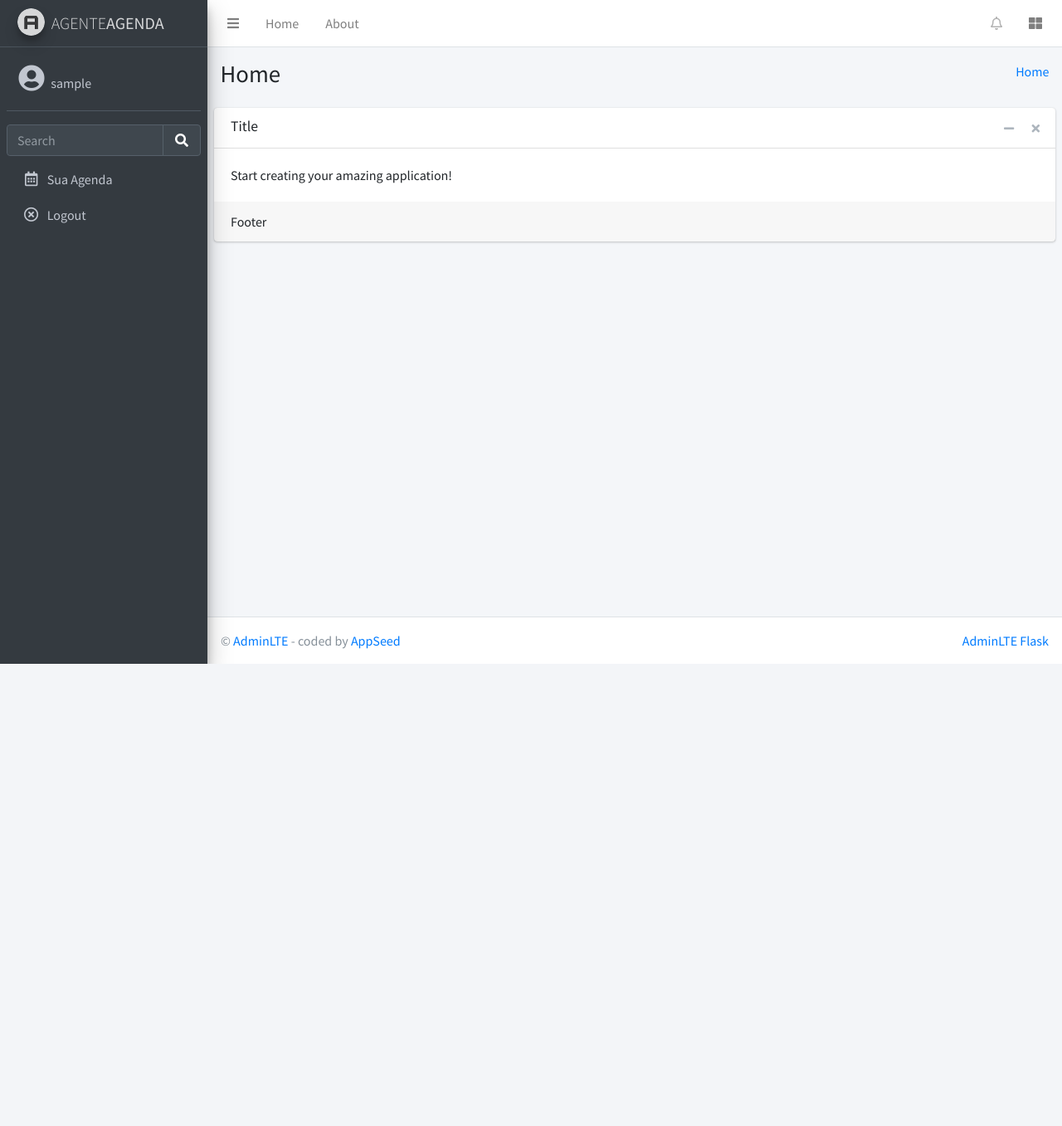
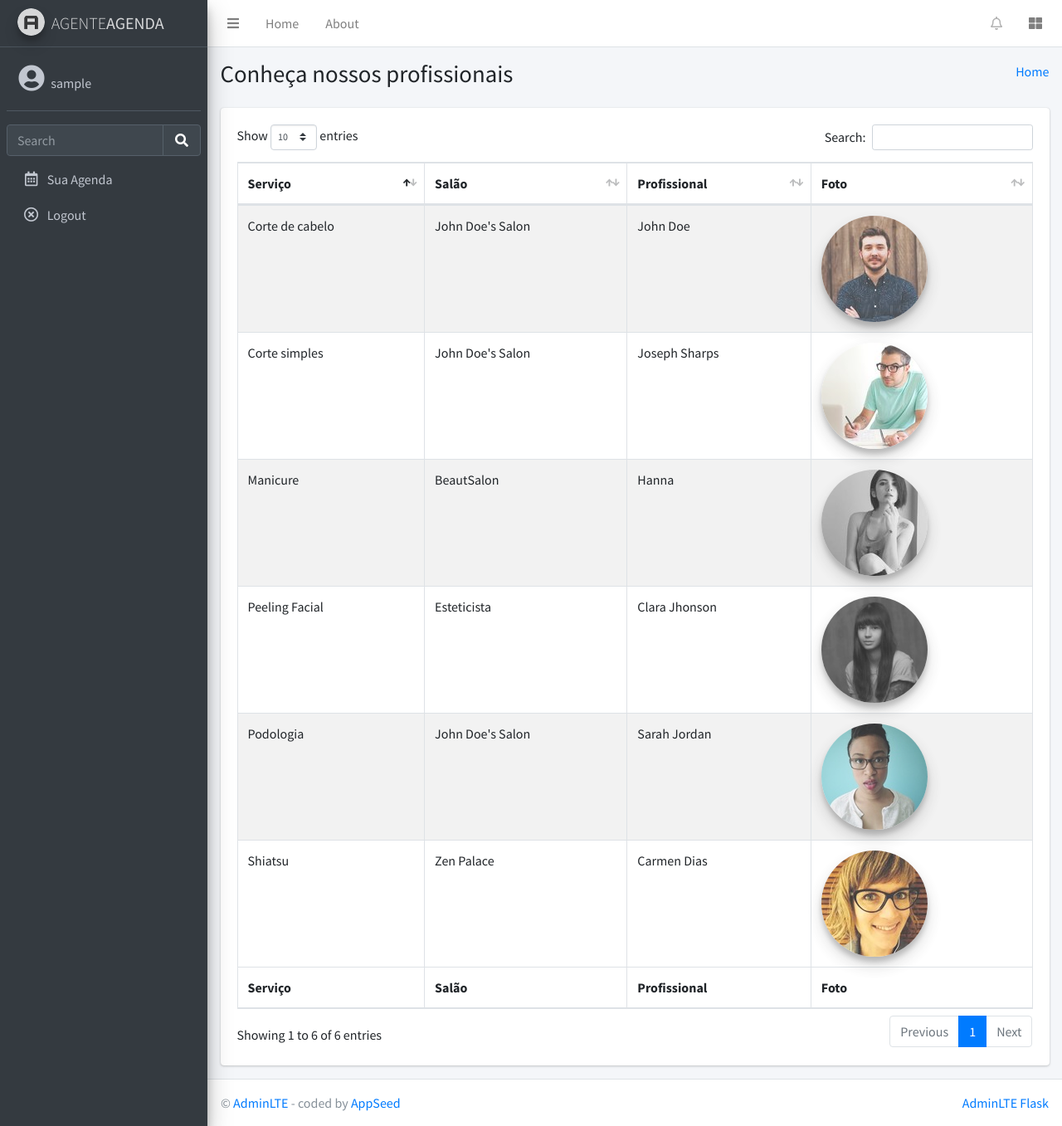
Before and after one commit to RCristiano/agente-agenda, a Flask app: page /index in a window 1280 px wide. Shown: the whole page at 83% size. Before the commit the page ends 800 px from the top, so only its background shows below. Run offline with Flask 2, Linux system fonts and the light colour scheme; the visitor is signed in with stand-in values (Sample User, id 1); data comes from the database, SQL or seed files in the repository; style sheets or scripts are compiled from the project's sources; some libraries are stand-ins or nearby versions.

Commit message:
Adiciona lista de profissionais

```diff
--- a/apps/templates/home/index.html
+++ b/apps/templates/home/index.html
@@ -1,13 +1,11 @@
 {% extends "layouts/base.html" %}
 
 {% block title %}
-  Home
+  Tables Data
 {% endblock %}
 
 <!-- Element injected in the BODY element -->
-{% block body_class %}
-  sidebar-mini pace-primary
-{% endblock body_class %}
+{% block body_class %}{% endblock body_class %}
 
 <!-- Specific Page CSS goes HERE -->
 {% block stylesheets %}
@@ -16,27 +14,29 @@
   <link rel="stylesheet" href="https://fonts.googleapis.com/css?family=Source+Sans+Pro:300,400,400i,700&display=fallback">
   <!-- Font Awesome -->
   <link rel="stylesheet" href="/static/assets/plugins/fontawesome-free/css/all.min.css">
-  <!-- pace-progress -->
-  <link rel="stylesheet" href="/static/assets/plugins/pace-progress/themes/black/pace-theme-flat-top.css">
-  <!-- adminlte-->
+  <!-- DataTables -->
+  <link rel="stylesheet" href="/static/assets/plugins/datatables-bs4/css/dataTables.bootstrap4.min.css">
+  <link rel="stylesheet" href="/static/assets/plugins/datatables-responsive/css/responsive.bootstrap4.min.css">
+  <!-- Theme style -->
   <link rel="stylesheet" href="/static/assets/css/adminlte.min.css">
 
 {% endblock stylesheets %}
 
 {% block content %}
 
+  <!-- Content Wrapper. Contains page content -->
   <div class="content-wrapper">
     <!-- Content Header (Page header) -->
     <section class="content-header">
       <div class="container-fluid">
         <div class="row mb-2">
           <div class="col-sm-6">
-            <h1>Home</h1>
+            <h1>Conheça nossos profissionais</h1>
           </div>
           <div class="col-sm-6">
             <ol class="breadcrumb float-sm-right">
               <li class="breadcrumb-item">
-                <a href="/">Home</a>
+                <a href="#">Home</a>
               </li>
             </ol>
           </div>
@@ -47,32 +47,90 @@
 
     <!-- Main content -->
     <section class="content">
-
-      <!-- Default box -->
-      <div class="card">
-        <div class="card-header">
-          <h3 class="card-title">Title</h3>
-
-          <div class="card-tools">
-            <button type="button" class="btn btn-tool" data-card-widget="collapse" title="Collapse">
-              <i class="fas fa-minus"></i>
-            </button>
-            <button type="button" class="btn btn-tool" data-card-widget="remove" title="Remove">
-              <i class="fas fa-times"></i>
-            </button>
+      <div class="container-fluid">
+        <div class="row">
+          <div class="col-12">
+            <div class="card">
+              <!-- /.card-header -->
+              <div class="card-body">
+                <table id="example1" class="table table-bordered table-striped">
+                  <thead>
+                    <tr>
+                      <th>Serviço</th>
+                      <th>Salão</th>
+                      <th>Profissional</th>
+                      <th>Foto</th>
+                    </tr>
+                  </thead>
+                  <tbody>
+                    <tr>
+                      <td>Manicure</td>
+                      <td>BeautSalon</td>
+                      <td>Hanna</td>
+                      <td>
+                        <img src="/static/assets/img/user3-128x128.jpg" alt="AdminLTE Logo" class="brand-image img-circle elevation-3" style="opacity: .8">
+                      </td>
+                    </tr>
+                    <tr>
+                      <td>Peeling Facial</td>
+                      <td>Esteticista</td>
+                      <td>Clara Jhonson</td>
+                      <td>
+                        <img src="/static/assets/img/user4-128x128.jpg" alt="AdminLTE Logo" class="brand-image img-circle elevation-3" style="opacity: .8">
+                      </td>
+                    </tr>
+                    <tr>
+                      <td>Podologia</td>
+                      <td>John Doe's Salon</td>
+                      <td>Sarah Jordan</td>
+                      <td>
+                        <img src="/static/assets/img/user5-128x128.jpg" alt="AdminLTE Logo" class="brand-image img-circle elevation-3" style="opacity: .8">
+                      </td>
+                    </tr>
+                    <tr>
+                      <td>Corte simples</td>
+                      <td>John Doe's Salon</td>
+                      <td>Joseph Sharps</td>
+                      <td>
+                        <img src="/static/assets/img/user6-128x128.jpg" alt="AdminLTE Logo" class="brand-image img-circle elevation-3" style="opacity: .8">
+                      </td>
+                    </tr>
+                    <tr>
+                      <td>Shiatsu</td>
+                      <td>Zen Palace</td>
+                      <td>Carmen Dias</td>
+                      <td>
+                        <img src="/static/assets/img/user7-128x128.jpg" alt="AdminLTE Logo" class="brand-image img-circle elevation-3" style="opacity: .8">
+                      </td>
+                    </tr>
+                    <tr>
+                      <td>Corte de cabelo</td>
+                      <td>John Doe's Salon</td>
+                      <td>John Doe</td>
+                      <td>
+                        <img src="/static/assets/img/user8-128x128.jpg" alt="AdminLTE Logo" class="brand-image img-circle elevation-3" style="opacity: .8">
+                      </td>
+                    </tr>
+                  </tbody>
+                  <tfoot>
+                    <tr>
+                      <th>Serviço</th>
+                      <th>Salão</th>
+                      <th>Profissional</th>
+                      <th>Foto</th>
+                    </tr>
+                  </tfoot>
+                </table>
+              </div>
+              <!-- /.card-body -->
+            </div>
+            <!-- /.card -->
           </div>
+          <!-- /.col -->
         </div>
-        <div class="card-body">
-          Start creating your amazing application!
-        </div>
-        <!-- /.card-body -->
-        <div class="card-footer">
-          Footer
-        </div>
-        <!-- /.card-footer-->
+        <!-- /.row -->
       </div>
-      <!-- /.card -->
-
+      <!-- /.container-fluid -->
     </section>
     <!-- /.content -->
   </div>
@@ -86,9 +144,29 @@
   <script src="/static/assets/plugins/jquery/jquery.min.js"></script>
   <!-- Bootstrap 4 -->
   <script src="/static/assets/plugins/bootstrap/js/bootstrap.bundle.min.js"></script>
-  <!-- pace-progress -->
-  <script src="/static/assets/plugins/pace-progress/pace.min.js"></script>
+  <!-- DataTables -->
+  <script src="/static/assets/plugins/datatables/jquery.dataTables.min.js"></script>
+  <script src="/static/assets/plugins/datatables-bs4/js/dataTables.bootstrap4.min.js"></script>
+  <script src="/static/assets/plugins/datatables-responsive/js/dataTables.responsive.min.js"></script>
+  <script src="/static/assets/plugins/datatables-responsive/js/responsive.bootstrap4.min.js"></script>
   <!-- AdminLTE App -->
   <script src="/static/assets/js/adminlte.min.js"></script>
+  <!-- AdminLTE for demo purposes -->
+  <script src="/static/assets/js/demo.js"></script>
+  <!-- page script -->
+  <script>
+    $(function () {
+      $("#example1").DataTable({"responsive": true, "autoWidth": false});
+      $('#example2').DataTable({
+        "paging": true,
+        "lengthChange": false,
+        "searching": false,
+        "ordering": true,
+        "info": true,
+        "autoWidth": false,
+        "responsive": true
+      });
+    });
+  </script>
 
 {% endblock javascripts %}
```
